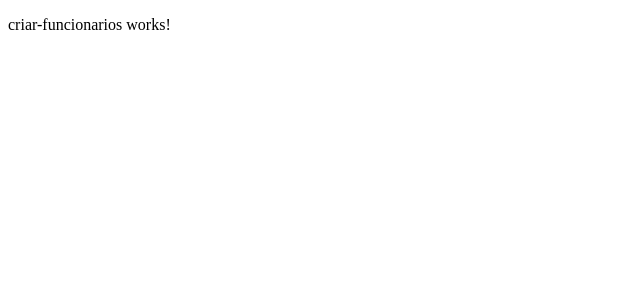
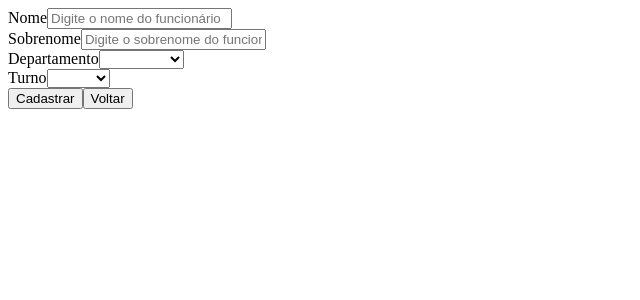
Before and after one commit to geovannaotoni/angular-crud, an Angular app: page /cadastro in a window 1280 px wide. Shown: the top 300 px of the page, without its empty margins (0-640 px from the left). Built offline with nearby package versions, Linux system fonts and the light colour scheme.

Commit message:
feat: create criar funcionarios component

```diff
--- a/backend/db.json
+++ b/backend/db.json
@@ -19,6 +19,16 @@
       "turno": "tarde",
       "dataCriacao": "2021-08-01",
       "dataAtualizacao": "2021-08-01"
+    },
+    {
+      "id": 3,
+      "nome": "Jose",
+      "sobrenome": "Junior",
+      "departamento": "Financeiro",
+      "turno": "Tarde",
+      "ativo": true,
+      "dataCriacao": "2024-08-18T19:26:25.712Z",
+      "dataAtualizacao": "2024-08-18T19:26:25.712Z"
     }
   ]
 }
--- a/src/app/funcionarios/criar-funcionarios/criar-funcionarios.component.html
+++ b/src/app/funcionarios/criar-funcionarios/criar-funcionarios.component.html
@@ -1 +1,3 @@
-<p>criar-funcionarios works!</p>
+<div>
+  <app-funcionario-form (submitFuncionario)="createFuncionario($event)"></app-funcionario-form>
+</div>
--- a/src/app/funcionarios/criar-funcionarios/criar-funcionarios.component.ts
+++ b/src/app/funcionarios/criar-funcionarios/criar-funcionarios.component.ts
@@ -1,4 +1,7 @@
 import { Component, OnInit } from '@angular/core';
+import { Funcionario } from 'src/app/models/Funcionarios';
+import { FuncionarioService } from 'src/app/services/funcionario.service';
+
 
 @Component({
   selector: 'app-criar-funcionarios',
@@ -7,9 +10,15 @@ import { Component, OnInit } from '@angular/core';
 })
 export class CriarFuncionariosComponent implements OnInit {
 
-  constructor() { }
+  constructor(private funcionarioService: FuncionarioService) { }
 
   ngOnInit(): void {
+
   }
 
+  createFuncionario(funcionario: Funcionario) {
+    this.funcionarioService.addFuncionario(funcionario).subscribe(() => {
+      // console.log('Funcionário criado com sucesso');
+    });
+  }
 }
--- /dev/null
+++ b/src/app/funcionarios/funcionario-form/funcionario-form.component.html
@@ -0,0 +1,59 @@
+<form [formGroup]="funcionariosForm" (ngSubmit)="submit()" >
+  <div class="input-box">
+    <label for="nome">Nome</label>
+    <input
+      type="text"
+      name="nome"
+      id="nome"
+      placeholder="Digite o nome do funcionário"
+      formControlName="nome"
+      required
+      />
+  </div>
+
+  <div class="input-box">
+    <label for="sobrenome">Sobrenome</label>
+    <input
+      type="text"
+      name="sobrenome"
+      id="sobrenome"
+      placeholder="Digite o sobrenome do funcionário"
+      formControlName="sobrenome"
+      required
+      />
+  </div>
+
+  <div class="input-box">
+    <label for="departamento">Departamento</label>
+    <select
+      type="text"
+      id="departamento"
+      formControlName="departamento"
+      required
+    >
+      <option value="RH">RH</option>
+      <option value="Financeiro">Financeiro</option>
+      <option value="TI">TI</option>
+      <option value="Comercial">Comercial</option>
+    </select>
+  </div>
+
+  <div class="input-box">
+    <label for="turno">Turno</label>
+    <select
+      type="text"
+      id="turno"
+      formControlName="turno"
+      required
+    >
+      <option value="Manha">Manhã</option>
+      <option value="Tarde">Tarde</option>
+      <option value="Noite">Noite</option>
+    </select>
+  </div>
+
+  <div class="btn-box">
+    <button type="submit">Cadastrar</button>
+    <button type="button" routerLink="/funcionarios">Voltar</button>
+  </div>
+</form>
--- /dev/null
+++ b/src/app/funcionarios/funcionario-form/funcionario-form.component.ts
@@ -0,0 +1,33 @@
+import { Component, EventEmitter, OnInit, Output } from '@angular/core';
+import { FormControl, FormGroup } from '@angular/forms';
+import { Funcionario } from 'src/app/models/Funcionarios';
+
+@Component({
+  selector: 'app-funcionario-form',
+  templateUrl: './funcionario-form.component.html',
+  styleUrls: ['./funcionario-form.component.css']
+})
+export class FuncionarioFormComponent implements OnInit {
+  funcionariosForm!: FormGroup;
+  @Output() submitFuncionario = new EventEmitter<Funcionario>();
+
+  constructor() { }
+
+  ngOnInit(): void {
+    this.funcionariosForm = new FormGroup({
+      id: new FormControl(0),
+      nome: new FormControl(''),
+      sobrenome: new FormControl(''),
+      departamento: new FormControl(''),
+      turno: new FormControl(''),
+      ativo: new FormControl(true),
+      dataCriacao: new FormControl(new Date()),
+      dataAtualizacao: new FormControl(new Date()),
+    });
+  }
+
+  submit() {
+    // console.log(this.funcionariosForm.value);
+    this.submitFuncionario.emit(this.funcionariosForm.value);
+  }
+}
--- a/src/app/funcionarios/listar-funcionarios/listar-funcionarios.component.ts
+++ b/src/app/funcionarios/listar-funcionarios/listar-funcionarios.component.ts
@@ -29,7 +29,7 @@ export class ListarFuncionariosComponent implements OnInit {
       })
       this.funcionarios = data;
       this.funcionariosGeral = data;
-      console.log(data);
+      // console.log(data);
     });
   }
 
```
Also changed, not shown: src/app/app.module.ts (+7 -2 lines), src/app/funcionarios/funcionario-form/funcionario-form.component.css (added), 1 other file (tests, documents, lock files or other folders).
